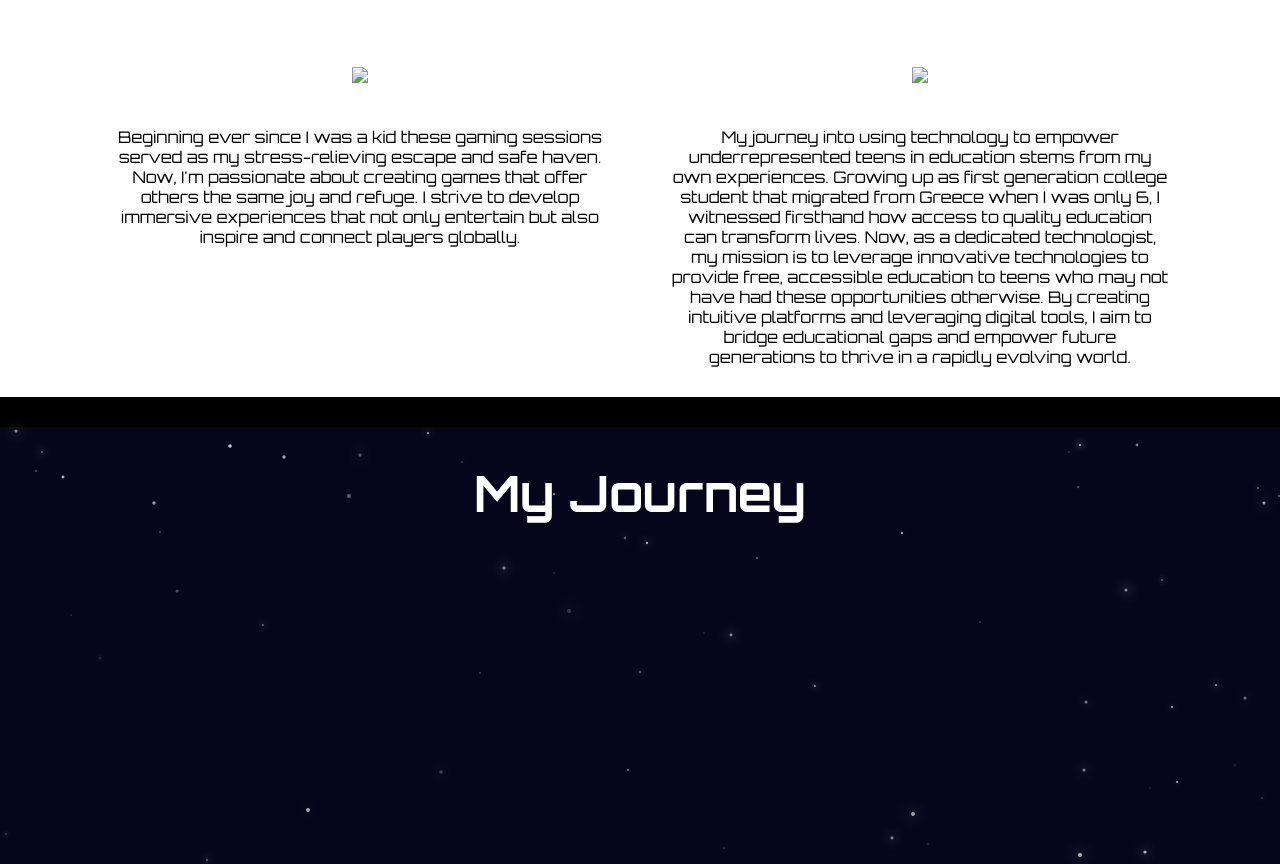
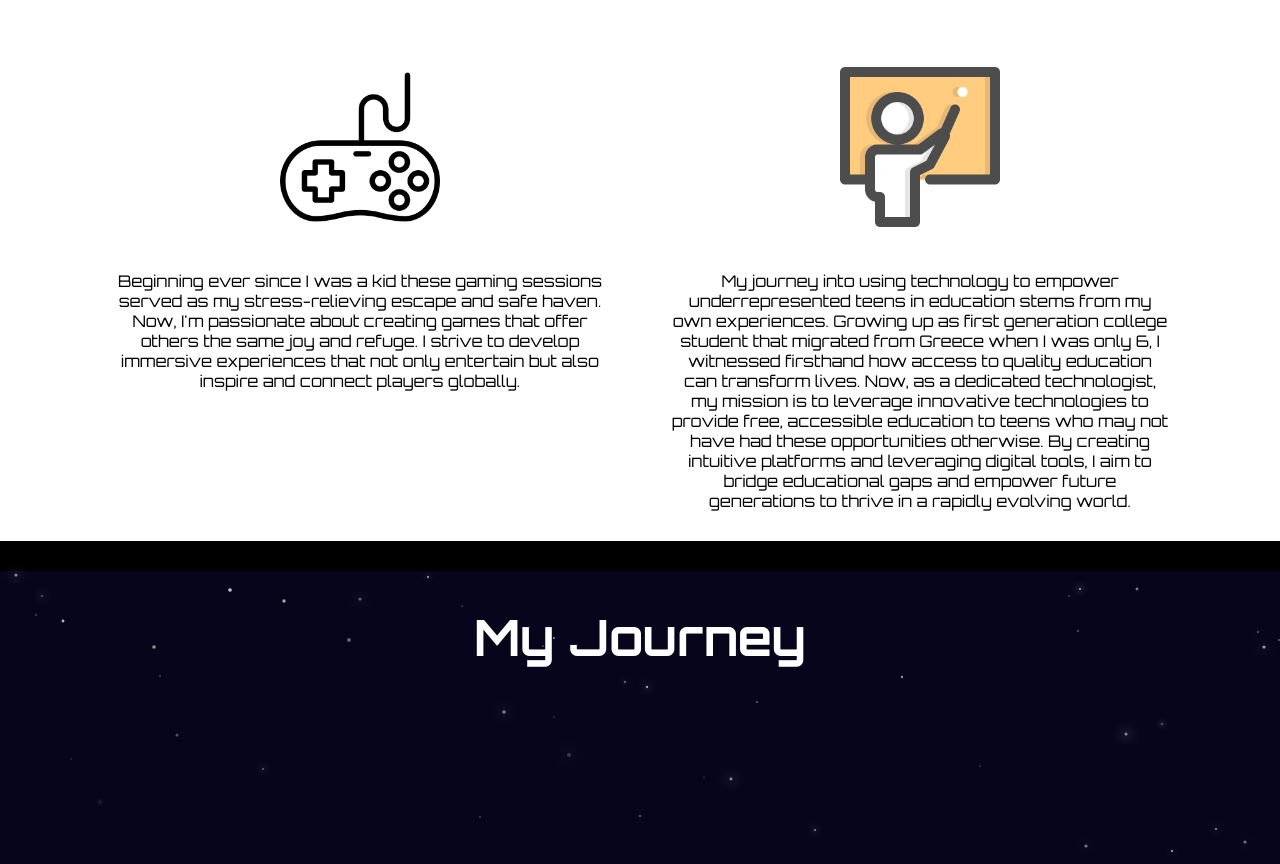
Before and after one commit to Atsano10/Homepage, a plain HTML site: page index.html in a window 1280 px wide. Shown: the part 932-1796 px from the top of the page. Drawn offline with Linux system fonts and the light colour scheme.

Commit message:
Update index.html

```diff
--- a/index.html
+++ b/index.html
@@ -40,11 +40,11 @@
     </div>
     <div class="topic-container">
         <div>
-            <img class="topic-images" src="/Website/images/gaming.png">
+            <img class="topic-images" src="gaming.png">
             <div class="topic-texts">Beginning ever since I was a kid these gaming sessions served as my stress-relieving escape and safe haven. Now, I'm passionate about creating games that offer others the same joy and refuge. I strive to develop immersive experiences that not only entertain but also inspire and connect players globally. </div>
         </div>
         <div>
-            <img class="topic-images" src="/Website/images/teaching.png">
+            <img class="topic-images" src="teaching.png">
             <div class="topic-texts">My journey into using technology to empower underrepresented teens in education stems from my own experiences. Growing up as first generation college student that migrated from Greece when I was only 6, I witnessed firsthand how access to quality education can transform lives. Now, as a dedicated technologist, my mission is to leverage innovative technologies to provide free, accessible education to teens who may not have had these opportunities otherwise. By creating intuitive platforms and leveraging digital tools, I aim to bridge educational gaps and empower future generations to thrive in a rapidly evolving world.</div>
         </div>
     </div>
```
